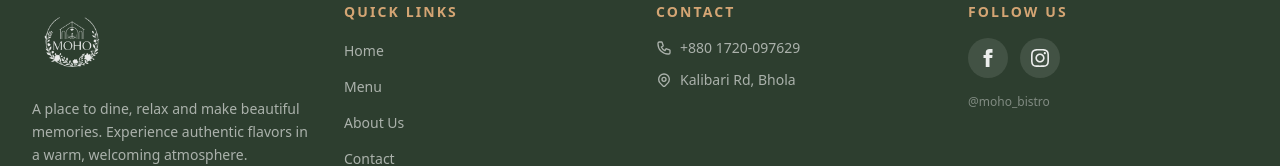
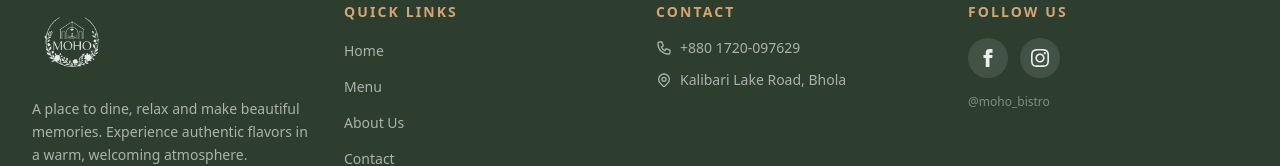
Before and after one commit to Kamruzzaman2200/Moho, a React (Vite) app: page / in a window 1280 px wide. Shown: the part 3330-3496 px from the top of the page. Built offline with nearby package versions, Linux system fonts and the light colour scheme.

Commit message:
updated so many thing

```diff
--- a/src/components/Footer.jsx
+++ b/src/components/Footer.jsx
@@ -69,7 +69,7 @@
                   <path strokeLinecap="round" strokeLinejoin="round" d="M17.657 16.657L13.414 20.9a1.998 1.998 0 01-2.827 0l-4.244-4.243a8 8 0 1111.314 0z" />
                   <path strokeLinecap="round" strokeLinejoin="round" d="M15 11a3 3 0 11-6 0 3 3 0 016 0z" />
                 </svg>
-                <span>Kalibari Rd, Bhola</span>
+                <span>Kalibari Lake Road, Bhola</span>
               </li>
             </ul>
           </div>
--- a/src/components/home/FeaturedProducts.jsx
+++ b/src/components/home/FeaturedProducts.jsx
@@ -1,4 +1,5 @@
 import ProductCard from "../ProductCard"
+import { Link } from "react-router-dom"
 
 const featuredItems = [
     {
@@ -59,12 +60,12 @@
 
             {/* CTA Button */}
             <div className="mt-12 sm:mt-16 text-center">
-                <a
-                    href="/products"
+                <Link
+                    to="/products"
                     className="inline-block px-8 sm:px-10 py-3.5 sm:py-4 border-2 border-[#2d3e2f] text-[#2d3e2f] text-xs sm:text-sm font-semibold uppercase tracking-widest rounded-full hover:bg-[#2d3e2f] hover:text-white transition-all duration-300 transform hover:-translate-y-1"
                 >
                     View Full Menu
-                </a>
+                </Link>
             </div>
         </div>
     </div>
```
Also changed, not shown: vercel.json (added).
